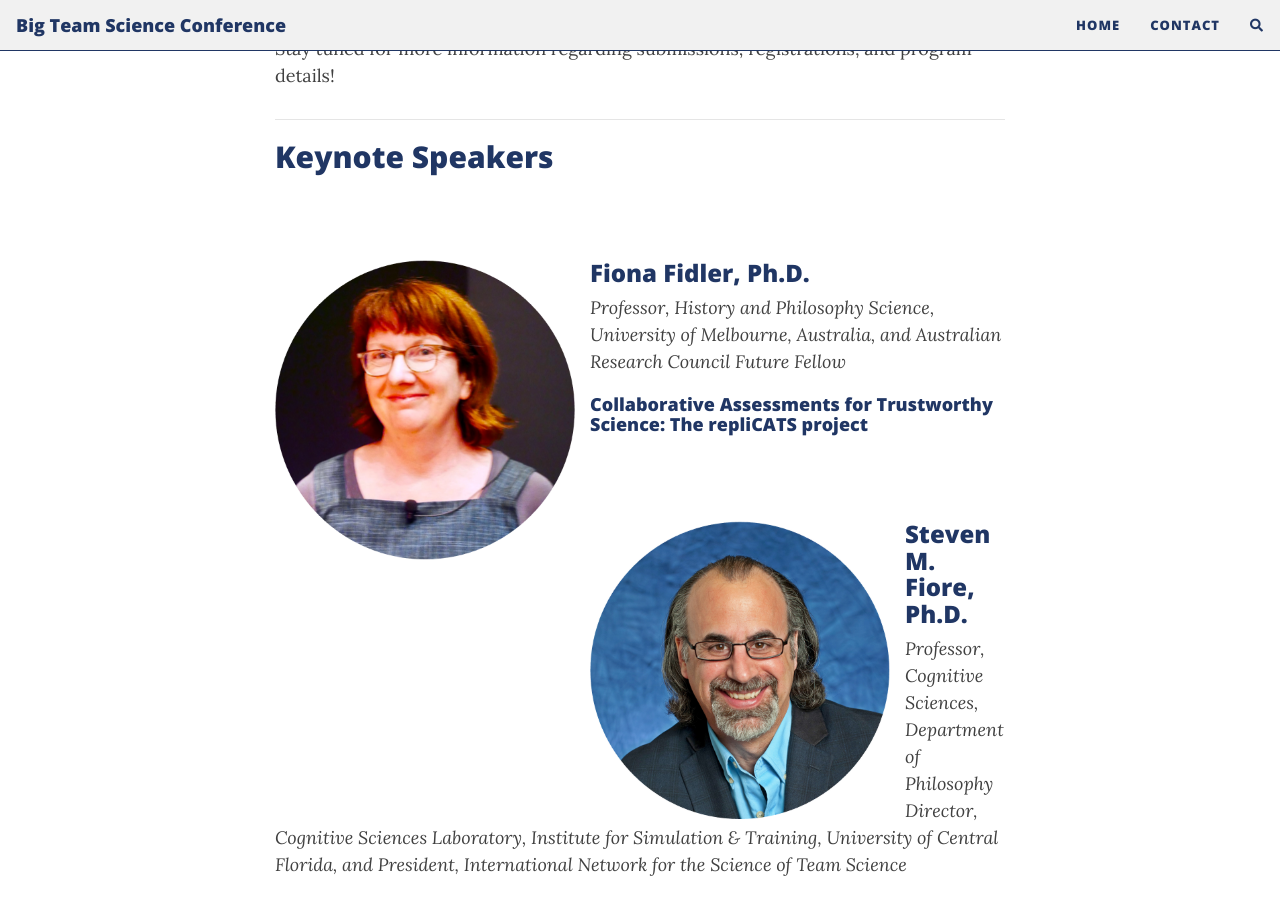
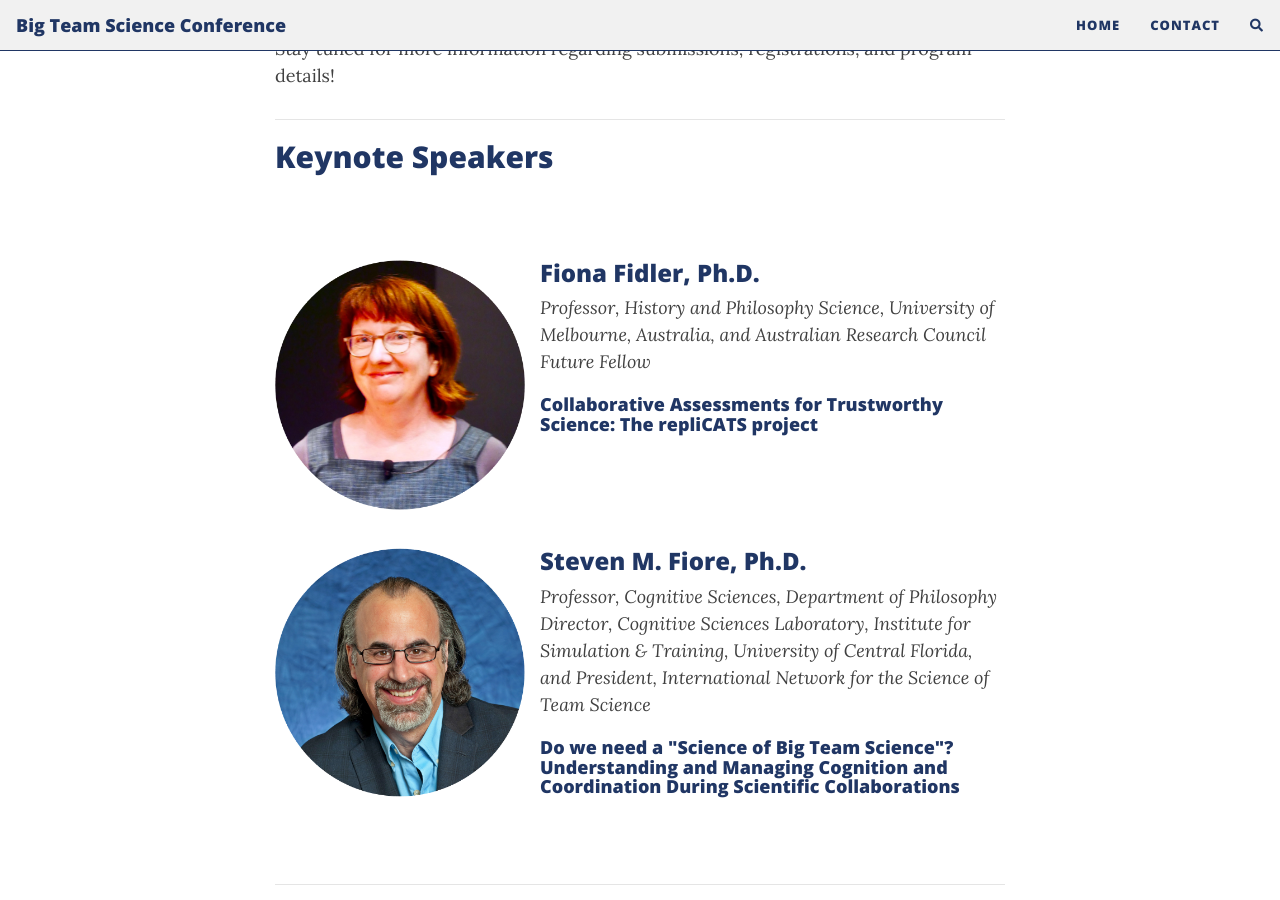
Before and after one commit to bigteamscienceconference/bigteamscienceconference.github.io, a Jekyll site: the page built from index.md, in a window 1280 px wide and 900 px high, scrolled down 654 px. Built offline with Jekyll 4.4.1, drawn with Linux system fonts in a browser that asks for light colours; nearby versions of some CDN libraries; comment, search, counter and statistics services are not loaded.

Commit message:
fix spacing

```diff
--- a/index.md
+++ b/index.md
@@ -15,14 +15,15 @@ Stay tuned for more information regarding submissions, registrations, and progra
 ## Keynote Speakers
 <br>
 <section>
-  <a href="https://findanexpert.unimelb.edu.au/profile/3224-fiona-fidler#"><img src="/assets/img/FidlerHeadshot.png" alt="Fiona Fidler, Ph.D." width="300" height="300" style="float: left; margin-right: 15px;"></a>
+  <a href="https://findanexpert.unimelb.edu.au/profile/3224-fiona-fidler#"><img src="/assets/img/FidlerHeadshot.png" alt="Fiona Fidler, Ph.D." width="250" height="250" style="float: left; margin-right: 15px;"></a>
   <h3>Fiona Fidler, Ph.D.</h3>
   <i>Professor, History and Philosophy Science, University of Melbourne, Australia, and Australian Research Council Future Fellow</i>
   <h4>Collaborative Assessments for Trustworthy Science: The repliCATS project</h4>
 </section>
 <br>
+<br>
 <section>
-  <a href="https://csl.ist.ucf.edu/People"><img src="/assets/img/FioreHeadshot.png" alt="Steven M. Fiore, Ph.D." width="300" height="300" style="float: left; margin-right: 15px;"></a>
+  <a href="https://csl.ist.ucf.edu/People"><img src="/assets/img/FioreHeadshot.png" alt="Steven M. Fiore, Ph.D." width="250" height="250" style="float: left; margin-right: 15px;"></a>
   <h3>Steven M. Fiore, Ph.D.</h3>
   <i>Professor, Cognitive Sciences, Department of Philosophy Director, Cognitive Sciences Laboratory, Institute for Simulation & Training, University of Central Florida, and President, International Network for the Science of Team Science</i>
   <h4>Do we need a "Science of Big Team Science"?  Understanding and Managing Cognition and Coordination During Scientific Collaborations</h4>
```
